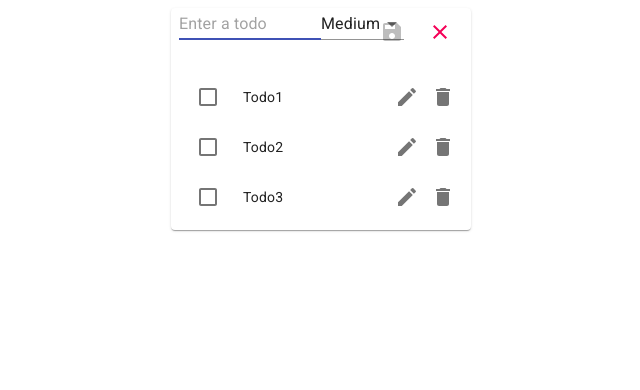
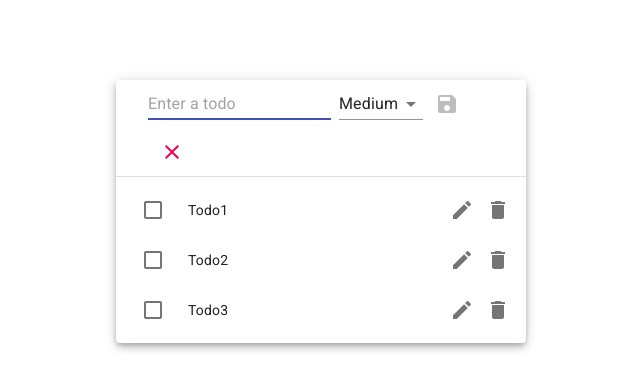
Before and after one commit to sam83045/react-to-do, a React (Create React App) app: page / in a window 1280 px wide. Shown: the top 390 px of the page, without its empty margins (319-959 px from the left). Built offline with nearby package versions, Linux system fonts and the light colour scheme.

Commit message:
UI improved and bug fixes

```diff
--- a/src/components/TodoInput.jsx
+++ b/src/components/TodoInput.jsx
@@ -5,12 +5,13 @@ import { useFormik } from "formik";
 import { addTodo, updateTodo } from "../redux/actions";
 import { v4 as uuid } from "uuid";
 import {
-  Grid,
   IconButton,
   makeStyles,
   Select,
   TextField,
   MenuItem,
+  FormGroup,
+  FormControl,
 } from "@material-ui/core";
 import ClearIcon from "@material-ui/icons/Clear";
 import SaveIcon from "@material-ui/icons/Save";
@@ -18,7 +19,19 @@ import { isEmpty } from "lodash-es";
 
 const useStyles = makeStyles((theme) => ({
   root: {
-    margin: theme.spacing(1),
+    button: {
+      margin: theme.spacing(0),
+    },
+    margin: theme.spacing(1, 4, 0),
+    "& .MuiFormGroup-options": {
+      alignItems: "center",
+      "& .MuiSelect-select": {
+        width: 60,
+      },
+      "& .select": {
+        marginLeft: theme.spacing(1),
+      },
+    },
   },
 }));
 const priorities = [
@@ -31,6 +44,7 @@ const TodoInput = ({
   addTodo,
   updateTodo,
   onUpdate = () => {},
+  onReset = () => {},
   initialValues = { task: "", priority: "medium" },
 }) => {
   const classes = useStyles();
@@ -54,8 +68,8 @@ const TodoInput = ({
       noValidate
       autoComplete="off"
     >
-      <Grid container>
-        <Grid item xs={6}>
+      <FormGroup className="MuiFormGroup-options" row>
+        <FormControl>
           <TextField
             autoFocus
             type="text"
@@ -64,9 +78,10 @@ const TodoInput = ({
             value={formik.values.task}
             placeholder="Enter a todo"
           />
-        </Grid>
-        <Grid item xs={2}>
+        </FormControl>
+        <FormControl>
           <Select
+            className="select"
             value={formik.values.priority}
             name="priority"
             onChange={formik.handleChange}
@@ -85,29 +100,34 @@ const TodoInput = ({
               </MenuItem>
             ))}
           </Select>
-        </Grid>
-        <Grid item xs={2}>
+        </FormControl>
+        <FormControl>
           <IconButton
             aria-label="Save"
             color="primary"
             onClick={formik.handleSubmit}
             type="submit"
             disabled={formik.values.task.length === 0}
+            edge="end"
           >
             <SaveIcon />
           </IconButton>
-        </Grid>
-        <Grid item xs={2}>
+        </FormControl>
+        <FormControl>
           <IconButton
             aria-label="Cancel"
             color="secondary"
-            onClick={formik.handleReset}
+            onClick={() => {
+              formik.handleReset();
+              onReset();
+            }}
             type="reset"
+            edge="end"
           >
             <ClearIcon />
           </IconButton>
-        </Grid>
-      </Grid>
+        </FormControl>
+      </FormGroup>
     </form>
   );
 };
@@ -117,6 +137,7 @@ TodoInput.propTypes = {
   updateTodo: PropTypes.func.isRequired,
   initialValues: PropTypes.object,
   onUpdate: PropTypes.func,
+  onReset: PropTypes.func,
 };
 
 export default connect(null, { addTodo, updateTodo })(TodoInput);
--- a/src/components/TodoList.jsx
+++ b/src/components/TodoList.jsx
@@ -55,6 +55,7 @@ const TodoList = ({ loadTodoList, todoList, deleteMultipleTodo }) => {
               initialValues={item}
               key={item.id}
               onUpdate={() => setEditTodoId("")}
+              onReset={() => setEditTodoId("")}
             />
           ) : (
             <ListItem
--- a/src/pages/TodoPage.jsx
+++ b/src/pages/TodoPage.jsx
@@ -2,11 +2,12 @@ import React from "react";
 import { makeStyles } from "@material-ui/core/styles";
 import { TodoInput, TodoList } from "../components";
 import { Paper } from "@material-ui/core";
+import Divider from '@material-ui/core/Divider';
 
-const useStyles = makeStyles(() => ({
+const useStyles = makeStyles((theme) => ({
   root: {
-    margin: "auto",
-    width: 300,
+    margin: theme.spacing(10,"auto",0,"auto"),
+    width: 410,
     paper: {
       overflow: "auto",
     },
@@ -16,8 +17,9 @@ const useStyles = makeStyles(() => ({
 function TodoPage() {
   const classes = useStyles();
   return (
-    <Paper className={classes.root}>
+    <Paper className={classes.root} elevation={5}>
       <TodoInput />
+      <Divider />
       <TodoList />
     </Paper>
   );
```
